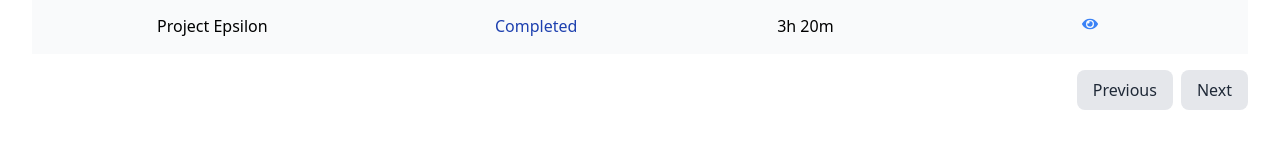
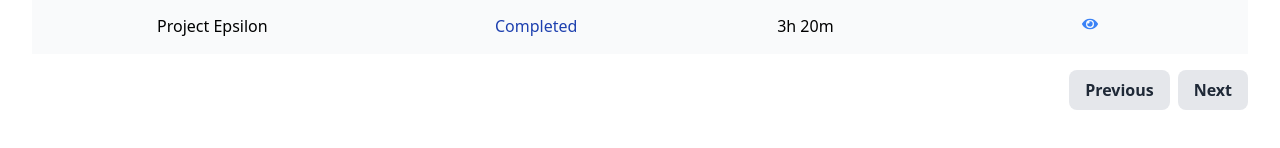
Before and after one commit to thiagoallisson90/Front, a React (Vite) app: page / in a window 1280 px wide. Shown: the part 474-622 px from the top of the page. Built offline with nearby package versions, Linux system fonts and the light colour scheme; no server answers; sample sign-in values are in the browser's storage.

Commit message:
Add font-bold to Button in DataGridP

```diff
--- a/src/components/DataGridP/index.jsx
+++ b/src/components/DataGridP/index.jsx
@@ -99,13 +99,13 @@ const DataGridP = () => {
         <div className="flex justify-end mt-4 space-x-2">
           <button
             onClick={() => alert("Previous page")}
-            className="bg-gray-200 text-gray-800 px-4 py-2 rounded-lg hover:bg-gray-300 transition"
+            className="bg-gray-200 text-gray-800 font-bold px-4 py-2 rounded-lg hover:bg-gray-300 transition"
           >
             Previous
           </button>
           <button
             onClick={() => alert("Next page")}
-            className="bg-gray-200 text-gray-800 px-4 py-2 rounded-lg hover:bg-gray-300 transition"
+            className="bg-gray-200 text-gray-800 font-bold px-4 py-2 rounded-lg hover:bg-gray-300 transition"
           >
             Next
           </button>
```
